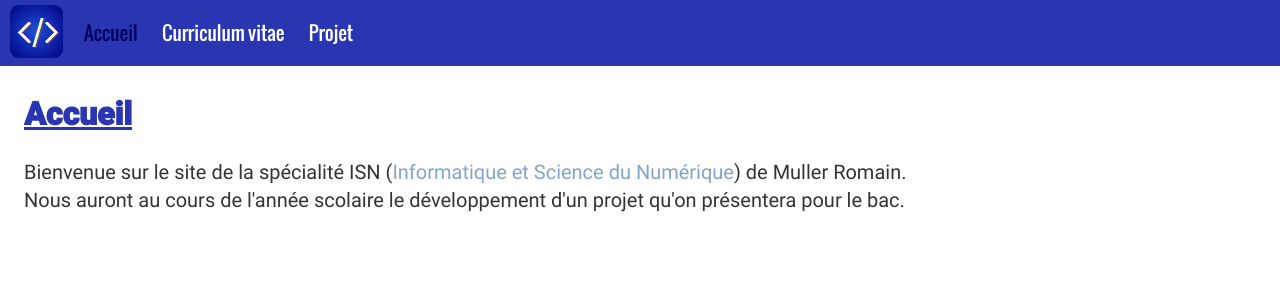
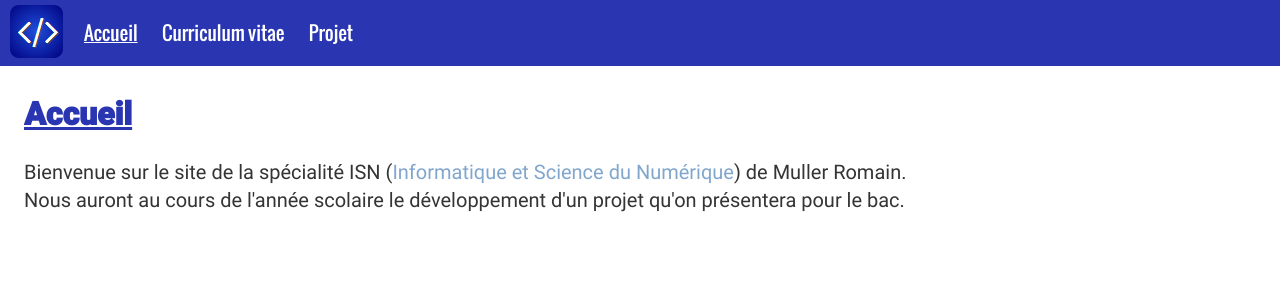
Before and after one commit to Oprax/site-isn, a PHP site: page / in a window 1280 px wide, with the pointer over the restyled element. Shown: the top 300 px of the page. Run offline with PHP 8.4, Linux system fonts and the light colour scheme.

Commit message:
Change header link

```diff
--- a/static/css/responsive.css
+++ b/static/css/responsive.css
@@ -61,7 +61,7 @@ html, body {
 }
 
 .menu a:hover {
-	color: #000064;
+	text-decoration: underline;
 }
 
 /***  RESPONSIVE  ***/
```
